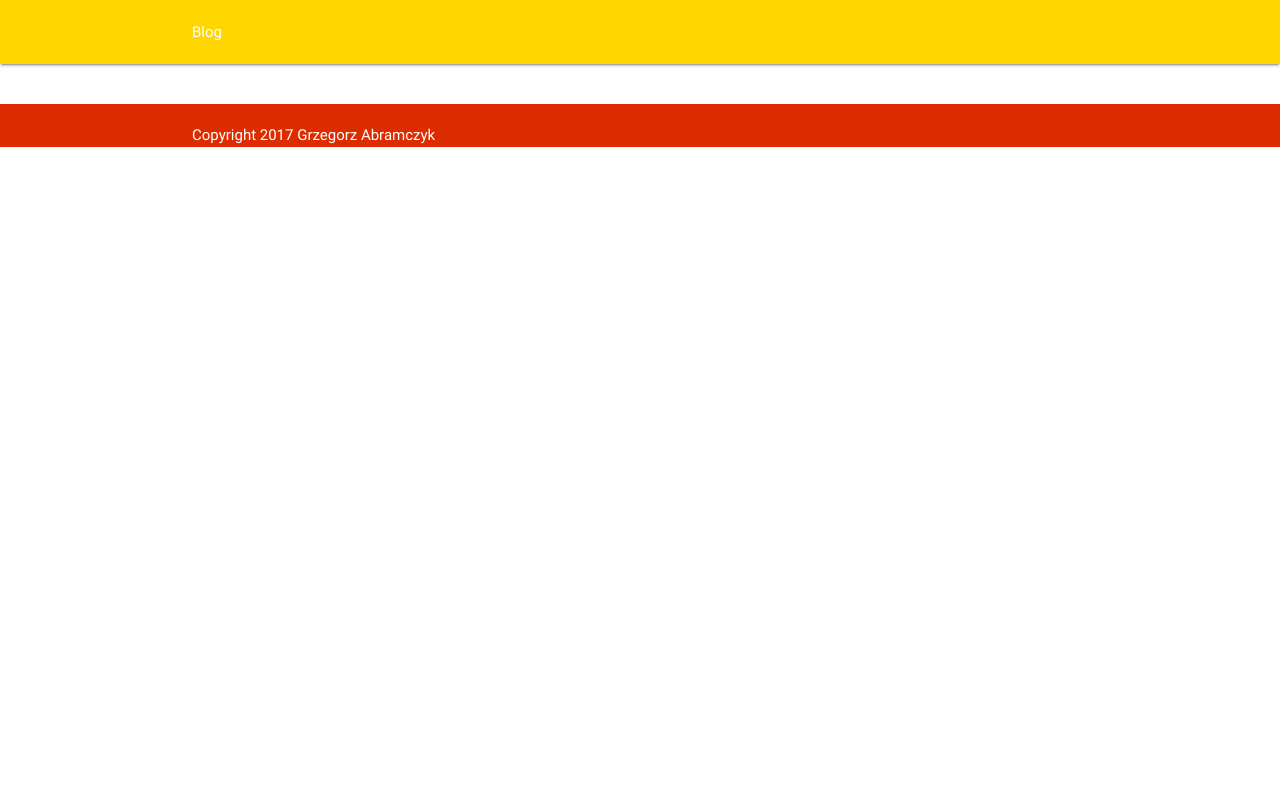
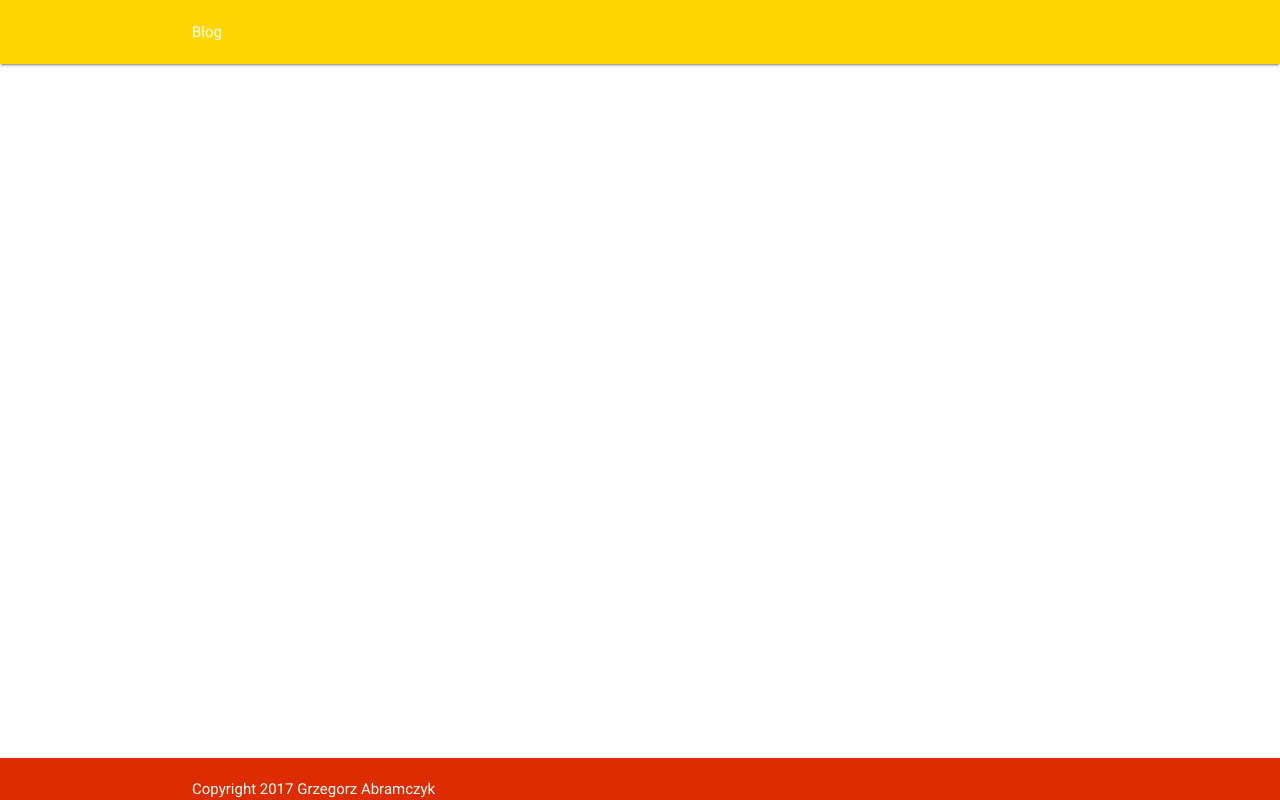
Before and after one commit to AGrzes/personal-site, a website: page layouts/archive.html in a window 1280 px wide. Drawn offline with nearby package versions, Linux system fonts and the light colour scheme; files that its build step writes are made by us from their sources.

Commit message:
Fixed footer

```diff
--- a/layouts/archive-year.html
+++ b/layouts/archive-year.html
@@ -11,7 +11,7 @@
       </div>
     </div>
   </nav>
-  <div class="container">
+  <main class="container">
     <div class="row">
       <div class="col s12">
         <div class="row">
@@ -20,7 +20,7 @@
       </div>
     </div>
 
-  </div>
+  </main>
   {{>tail-js}}
 </body>
 
--- a/layouts/archive.html
+++ b/layouts/archive.html
@@ -11,7 +11,7 @@
       </div>
     </div>
   </nav>
-  <div class="container">
+  <main class="container">
     <div class="row">
       <div class="col s12">
         <div class="row">
@@ -29,10 +29,8 @@
           {{/each}}
         </div>
       </div>
-
     </div>
-
-  </div>
+  </main>
   {{>tail-js}}
 </body>
 
--- a/partials/head.html
+++ b/partials/head.html
@@ -5,5 +5,16 @@
   <link href="https://fonts.googleapis.com/css?family=Roboto" rel="stylesheet">
   <link rel="stylesheet" href="https://cdnjs.cloudflare.com/ajax/libs/materialize/0.100.1/css/materialize.min.css" integrity="sha256-mkKV3FUh67dtli09bVbaYyM1526XgR92cz1uKarE1jo="
     crossorigin="anonymous" />
+  <style>
+    body {
+      display: flex;
+      min-height: 100vh;
+      flex-direction: column;
+    }
+
+    main {
+      flex: 1 0 auto;
+    }
+  </style>
   <meta name="viewport" content="width=device-width, initial-scale=1.0" />
 </head>
```
Also changed, not shown: layouts/archive-day.html (+2 -2 lines), layouts/archive-month.html (+2 -3 lines), layouts/blog-post.html (+2 -2 lines), layouts/default.html (+2 -2 lines).
